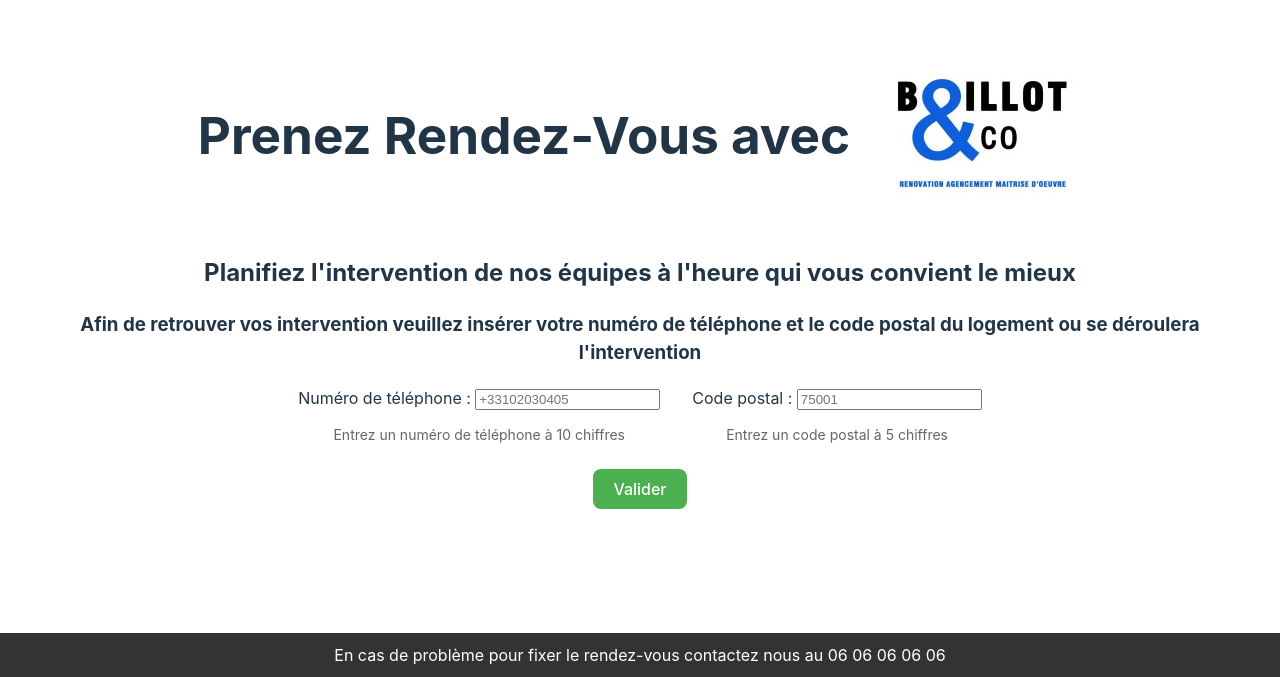
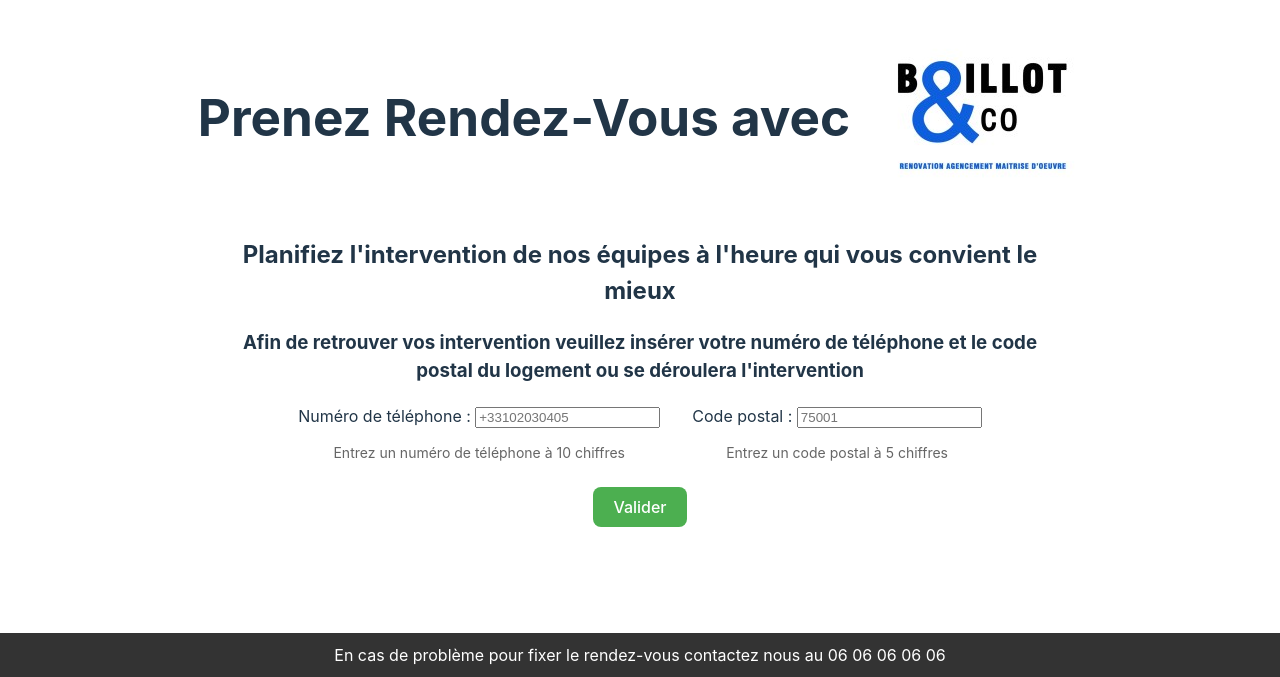
Before and after one commit to Aristophane/boillot-and-co-rdv-front, a Vue app: page / in a window 1280 px wide. Shown: the part 123-800 px from the top of the page. Built offline with nearby package versions, Linux system fonts and the light colour scheme.

Commit message:
feat: modification du libellé lors du chargement

```diff
--- a/src/components/Jobs.vue
+++ b/src/components/Jobs.vue
@@ -25,7 +25,7 @@
             @click="planifierJob(job)"
             :disabled="job.IsLoadingPlanification"
           >
-            {{ job.IsLoadingPlanification ? "Chargement..." : "Planifier" }}
+            {{ getButtonLibelle(job) }}
           </button>
         </td>
       </tr>
@@ -100,7 +100,7 @@ const formatTime = (time: string): string => {
   return `${hours}h${minutes > 0 ? minutes : "00"}`;
 };
 
-function transformStatus(status: string): string {
+const transformStatus = (status: string): string => {
   const statusMapping: { [key: string]: string } = {
     New: "Non planifié",
     Scheduled: "Planifiée",
@@ -116,7 +116,19 @@ function transformStatus(status: string): string {
 
   // Si le statut existe dans le dictionnaire, le transformer, sinon retourner l'original
   return statusMapping[status] || status;
-}
+};
+
+const getButtonLibelle = (job: Job): string => {
+  if (job.IsLoadingPlanification) {
+    return "Chargement";
+  }
+
+  if (job.IsJobSelected) {
+    return "Planification en Cours";
+  } else {
+    return "Planifier";
+  }
+};
 </script>
 
 <style scoped>
--- a/src/components/RecuperationJobs.vue
+++ b/src/components/RecuperationJobs.vue
@@ -1,5 +1,5 @@
 <template>
-  <div>
+  <div class="jobsRecuperationContainer">
     <h2>
       Planifiez l'intervention de nos équipes à l'heure qui vous
       convient le mieux
@@ -141,4 +141,9 @@ p {
   font-size: 14px;
   color: #333;
 }
+
+.jobsRecuperationContainer{
+  margin-left: 15%;
+  margin-right: 15%;
+}
 </style>
```
